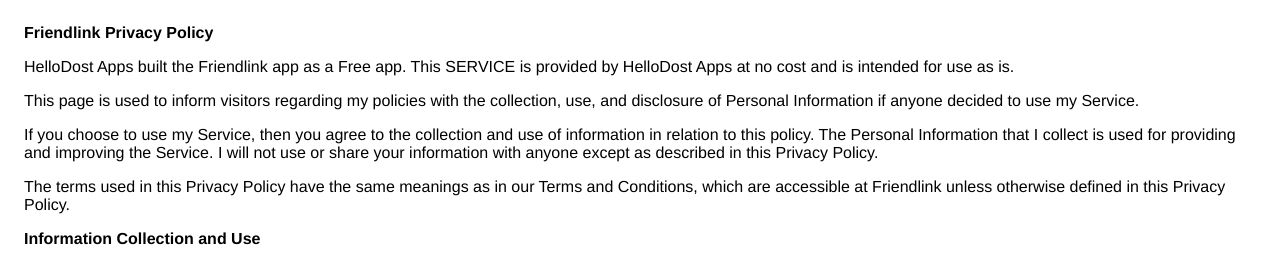
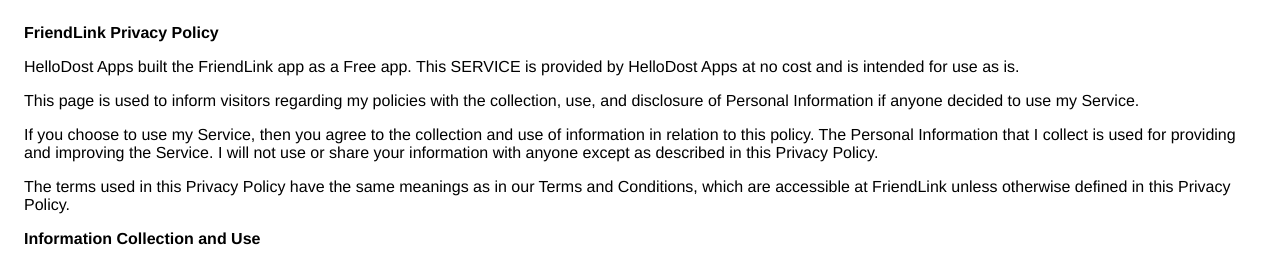
Before and after one commit to FriendlinkSocial/PrivacyPolicy, a plain HTML site: page index.html in a window 1280 px wide. Shown: the top 261 px of the page. Drawn offline with Linux system fonts and the light colour scheme.

Commit message:
Update index.html

```diff
--- a/index.html
+++ b/index.html
@@ -7,8 +7,8 @@
       <style> body { font-family: 'Helvetica Neue', Helvetica, Arial, sans-serif; padding:1em; } </style>
     </head>
     <body>
-    <strong>Friendlink Privacy Policy</strong> <p>
-                  HelloDost Apps built the Friendlink app as
+    <strong>FriendLink Privacy Policy</strong> <p>
+                  HelloDost Apps built the FriendLink app as
                   a Free app. This SERVICE is provided by
                   HelloDost Apps at no cost and is intended for use as
                   is.
@@ -25,7 +25,7 @@
                 </p> <p>
                   The terms used in this Privacy Policy have the same meanings
                   as in our Terms and Conditions, which are accessible at
-                  Friendlink unless otherwise defined in this Privacy Policy.
+                  FriendLink unless otherwise defined in this Privacy Policy.
                 </p> <p><strong>Information Collection and Use</strong></p> <p>
                   For a better experience, while using our Service, I
                   may require you to provide us with certain personally
```
